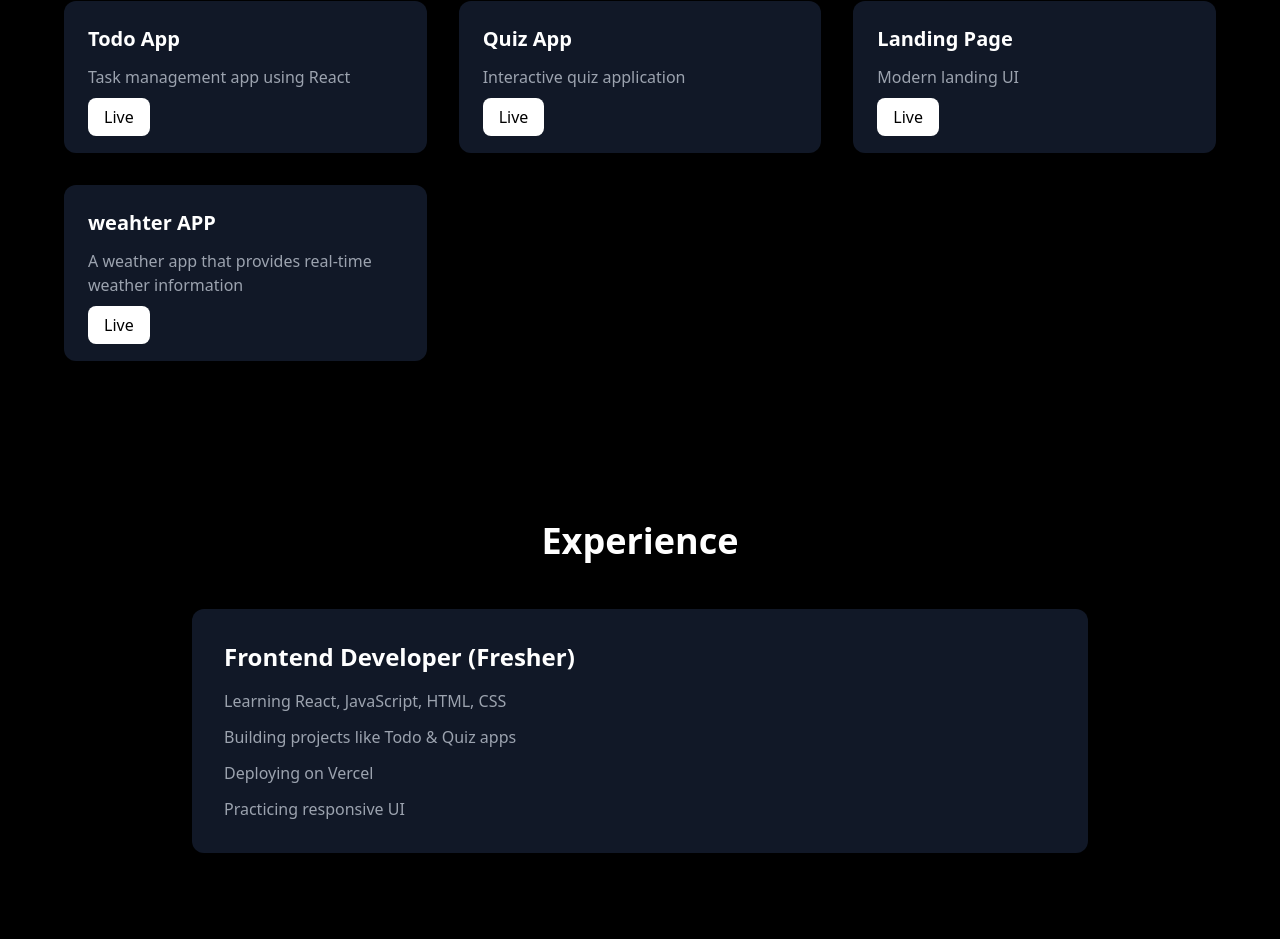
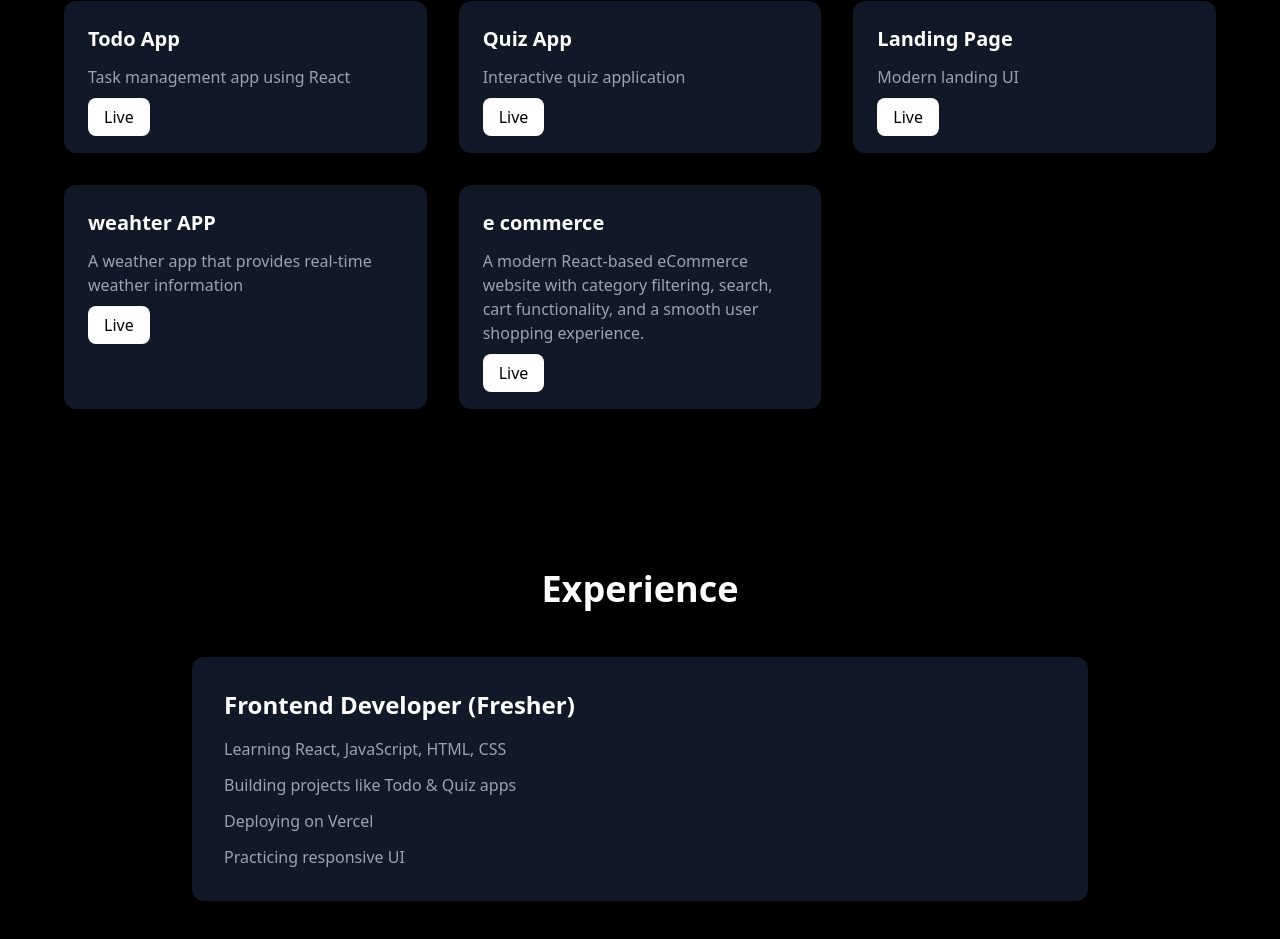
Before and after one commit to llaman-rawat/portfolio, a React (Vite) app: page / in a window 1280 px wide. Shown: the part 1511-2450 px from the top of the page. Built offline with nearby package versions, Linux system fonts and the light colour scheme.

Commit message:
update portfolio

```diff
--- a/src/Components/Projects/Project.jsx
+++ b/src/Components/Projects/Project.jsx
@@ -20,6 +20,11 @@ const Project = () => {
       title: "weahter APP",
       description: "A weather app that provides real-time weather information",
       live: "https://weather-app-zore.vercel.app"
+    },
+     {
+      title: "e commerce",
+      description: "A modern React-based eCommerce website with category filtering, search, cart functionality, and a smooth user shopping experience.",
+      live: "https://ecomm-seven-wine.vercel.app"
     },
   ];
 
```
